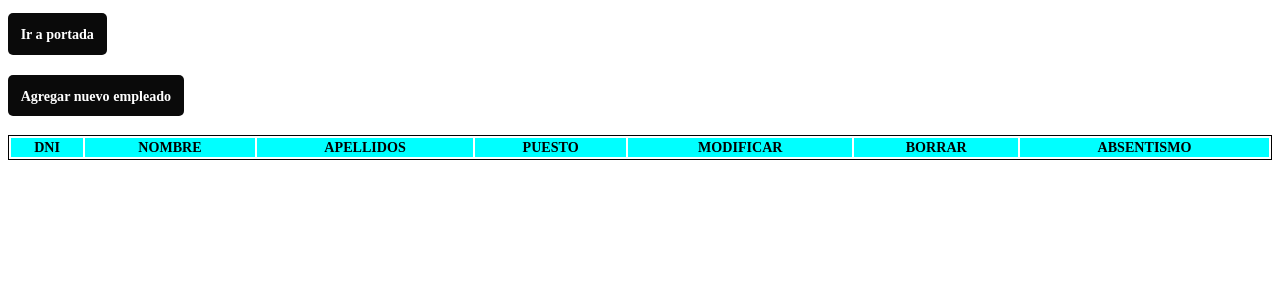
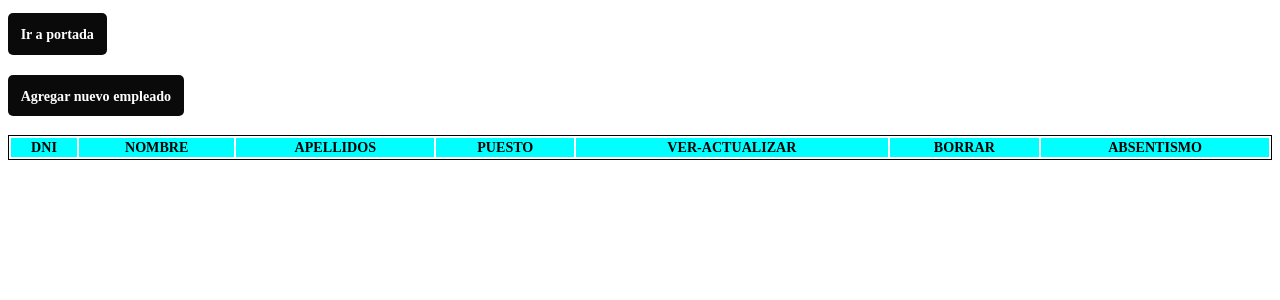
Before and after one commit to SergioCG73/CopiaSeguridad, a PHP site: page /personal/indexPersonal.php in a window 1280 px wide. Shown: the part 57-357 px from the top of the page. Run offline with PHP 8.4, Linux system fonts and the light colour scheme; data that the repository does not hold is empty.

Commit message:
Se modifica head de la tabla

```diff
--- a/public/personal/Controlador/readWorker.php
+++ b/public/personal/Controlador/readWorker.php
@@ -33,7 +33,7 @@
                             PUESTO
                         </th>
                         <th>
-                            MODIFICAR
+                            VER-ACTUALIZAR
                         </th>
                         <th>
                             BORRAR
```
